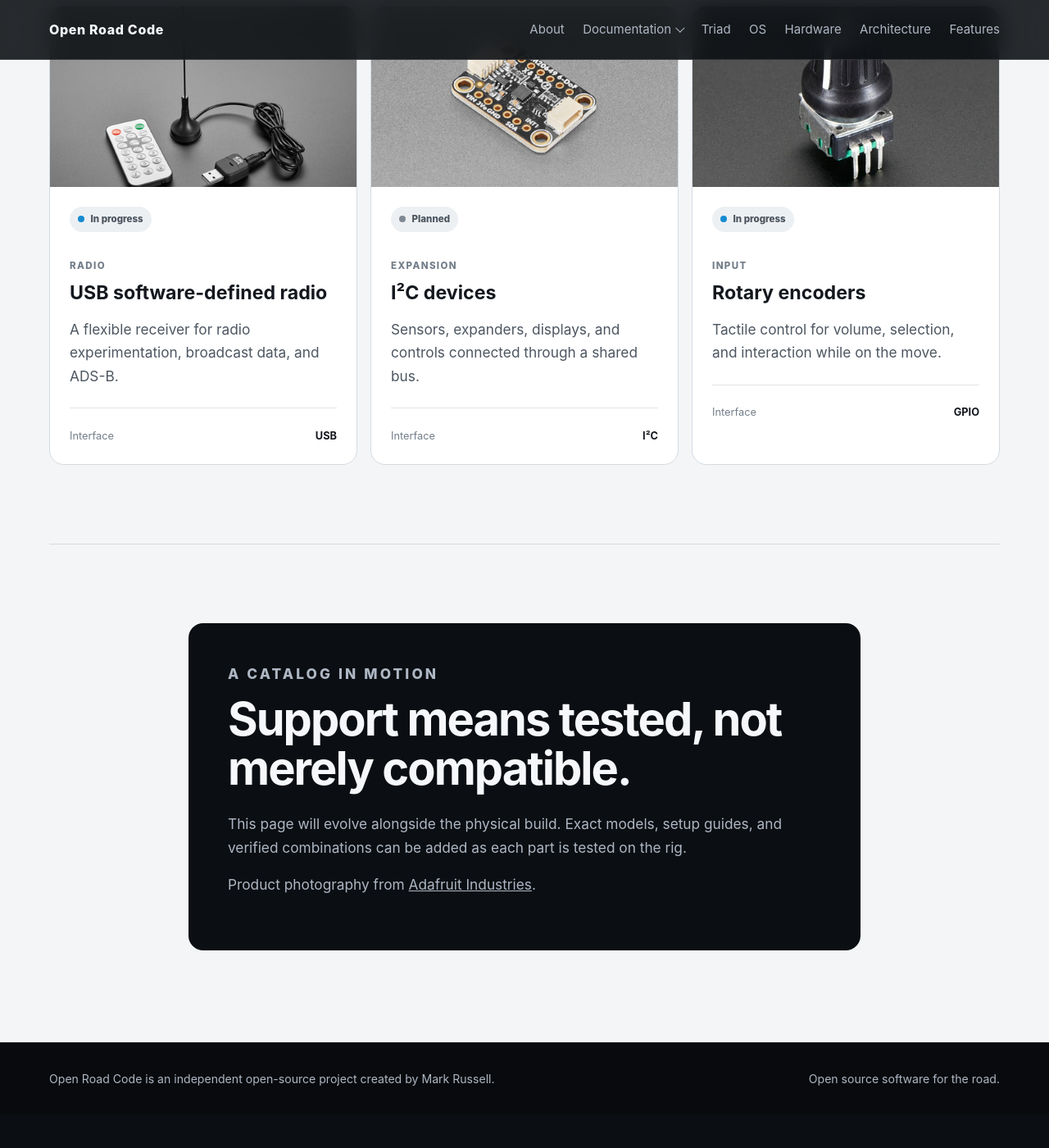
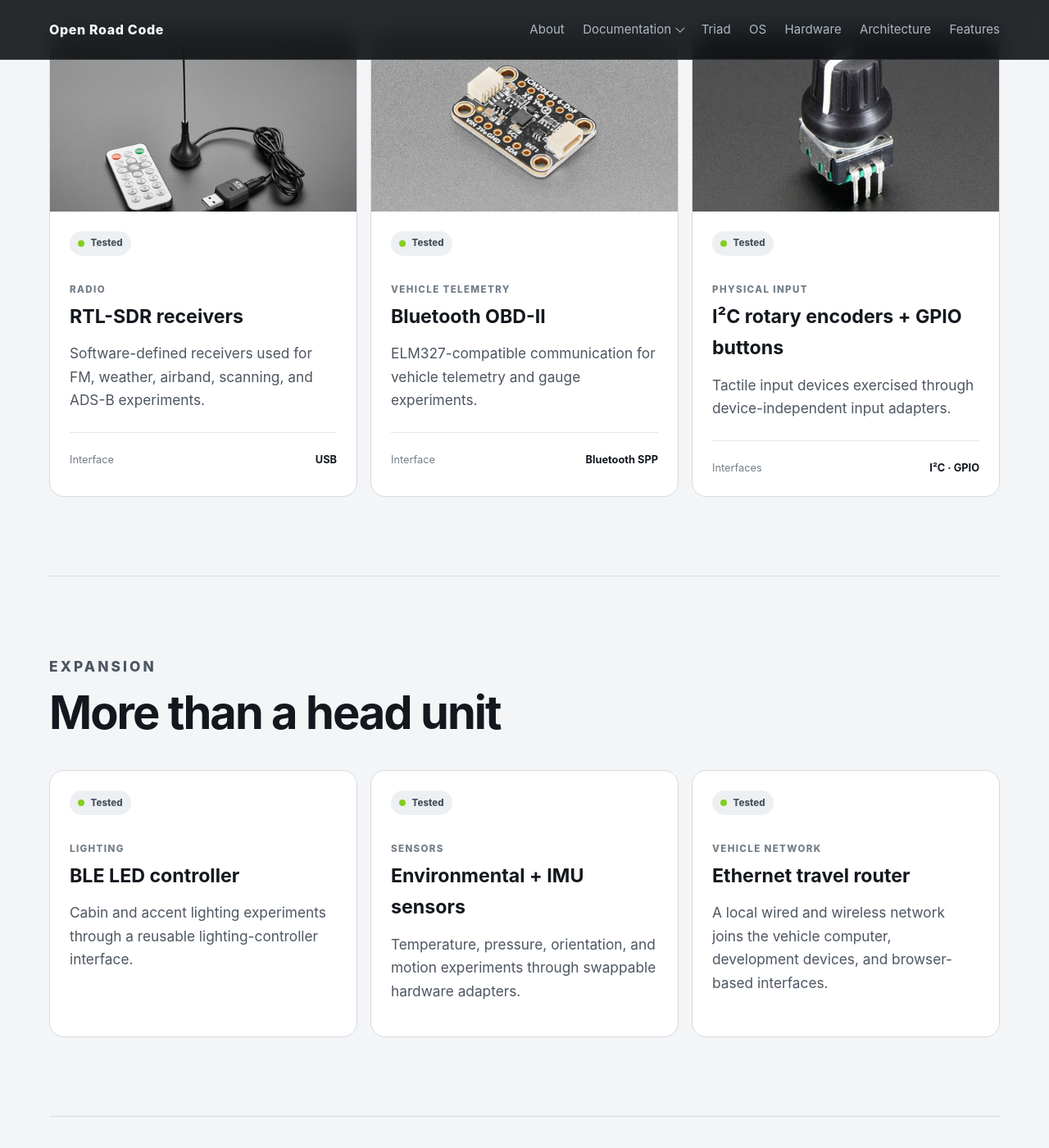
Before and after one commit to markisrt4/openroadcode-site, a Jekyll site: the page built from hardware.html, in a window 1280 px wide and 1400 px high, scrolled down 2838 px. Shown: the whole window at 82% size. Built offline with Jekyll 4.4.1, drawn with Linux system fonts in a browser that asks for light colours; before the commit the page ends 4197 px from its top, so only the background shows below that; some of the changed text lies outside the part shown.

Commit message:
Update hardware catalog status

```diff
--- a/hardware.html
+++ b/hardware.html
@@ -1,7 +1,7 @@
 ---
 layout: default
 title: Hardware
-description: Supported, in-progress, and planned hardware for Open Road Code.
+description: Reference and experimental hardware used with Open Road Code.
 permalink: /hardware/
 ---
 
@@ -10,10 +10,7 @@ permalink: /hardware/
     <p class="eyebrow">Hardware</p>
     <div class="hardware-hero__title">
       <h1>The parts that put code on the road.</h1>
-      <p>
-        A living catalog of the compute, display, positioning, radio, and
-        expansion hardware being explored with Open Road Code.
-      </p>
+      <p>A living catalog of compute, display, positioning, vehicle, radio, sensor, control, and network hardware exercised by Open Road Code.</p>
     </div>
   </div>
 </section>
@@ -27,143 +24,44 @@ permalink: /hardware/
     </div>
 
     <section class="hardware-group" id="compute">
-      <div class="hardware-group__heading">
-        <p class="section-label">Compute + display</p>
-        <h2>The core system</h2>
-      </div>
+      <div class="hardware-group__heading"><p class="section-label">Compute + display</p><h2>The core system</h2></div>
       <div class="hardware-card-grid">
-        <article class="hardware-card hardware-card--feature">
-          <div class="hardware-card__visual hardware-tile__media--compute" aria-hidden="true"></div>
-          <div class="hardware-card__body">
-            <span class="status-badge status-badge--progress">In progress</span>
-            <p class="hardware-card__category">Single-board computer</p>
-            <h3>Raspberry Pi 5</h3>
-            <p>Current-generation compute target for the OpenRoadCode OS image.</p>
-            <dl>
-              <div><dt>Interfaces</dt><dd>USB · GPIO · I²C · SPI · UART</dd></div>
-              <div><dt>OS target</dt><dd>raspberrypi5</dd></div>
-            </dl>
-          </div>
-        </article>
-
-        <article class="hardware-card">
-          <div class="hardware-card__visual hardware-tile__media--screen" aria-hidden="true"></div>
-          <div class="hardware-card__body">
-            <span class="status-badge status-badge--planned">Planned</span>
-            <p class="hardware-card__category">Display</p>
-            <h3>7-inch Pi touchscreen</h3>
-            <p>A compact touch interface for cockpit applications and development.</p>
-            <dl>
-              <div><dt>Interface</dt><dd>DSI · touch</dd></div>
-            </dl>
-          </div>
-        </article>
-
-        <article class="hardware-card">
-          <div class="hardware-card__visual hardware-tile__media--pi4" aria-hidden="true"></div>
-          <div class="hardware-card__body">
-            <span class="status-badge status-badge--progress">In progress</span>
-            <p class="hardware-card__category">Single-board computer</p>
-            <h3>Raspberry Pi 4</h3>
-            <p>A widely available 64-bit platform and initial OS build target.</p>
-            <dl>
-              <div><dt>OS target</dt><dd>raspberrypi4-64</dd></div>
-            </dl>
-          </div>
-        </article>
+        <article class="hardware-card hardware-card--feature"><div class="hardware-card__visual hardware-tile__media--compute" aria-hidden="true"></div><div class="hardware-card__body"><span class="status-badge status-badge--tested">Tested</span><p class="hardware-card__category">Single-board computer</p><h3>Raspberry Pi 5</h3><p>Primary reference computer for current vehicle integration, navigation, services, UI, and hardware experiments.</p><dl><div><dt>Interfaces</dt><dd>USB · GPIO · I²C · SPI · UART · PCIe</dd></div></dl></div></article>
+        <article class="hardware-card"><div class="hardware-card__visual hardware-tile__media--screen" aria-hidden="true"></div><div class="hardware-card__body"><span class="status-badge status-badge--tested">Tested</span><p class="hardware-card__category">Display</p><h3>Raspberry Pi Touch Display 2</h3><p>Primary touchscreen used for the in-vehicle carUi reference system.</p><dl><div><dt>Interface</dt><dd>DSI · touch</dd></div></dl></div></article>
+        <article class="hardware-card"><div class="hardware-card__visual hardware-tile__media--pi4" aria-hidden="true"></div><div class="hardware-card__body"><span class="status-badge status-badge--tested">Tested</span><p class="hardware-card__category">Single-board computer</p><h3>Raspberry Pi 4</h3><p>Secondary reference and bench-development platform.</p></div></article>
       </div>
     </section>
 
     <section class="hardware-group" id="positioning">
-      <div class="hardware-group__heading">
-        <p class="section-label">Positioning</p>
-        <h2>Know where the road leads</h2>
-      </div>
+      <div class="hardware-group__heading"><p class="section-label">Positioning + navigation</p><h2>Know where the road leads</h2></div>
       <div class="hardware-card-grid hardware-card-grid--two">
-        <article class="hardware-card">
-          <div class="hardware-card__visual hardware-tile__media--gps" aria-hidden="true"></div>
-          <div class="hardware-card__body">
-            <span class="status-badge status-badge--progress">In progress</span>
-            <p class="hardware-card__category">GPS receiver</p>
-            <h3>NMEA-compatible GPS</h3>
-            <p>Position, speed, heading, and time data through standard NMEA messages.</p>
-            <dl>
-              <div><dt>Interfaces</dt><dd>USB · UART</dd></div>
-            </dl>
-          </div>
-        </article>
-
-        <article class="hardware-card">
-          <div class="hardware-card__visual hardware-tile__media--antenna" aria-hidden="true"></div>
-          <div class="hardware-card__body">
-            <span class="status-badge status-badge--planned">Planned</span>
-            <p class="hardware-card__category">Antenna</p>
-            <h3>External GPS antenna</h3>
-            <p>Improved reception for installations where the compute hardware is enclosed.</p>
-          </div>
-        </article>
+        <article class="hardware-card"><div class="hardware-card__visual hardware-tile__media--gps" aria-hidden="true"></div><div class="hardware-card__body"><span class="status-badge status-badge--tested">Tested</span><p class="hardware-card__category">GNSS receiver</p><h3>USB GNSS / GPSD</h3><p>Position, speed, heading, altitude, and time through a provider-independent navigation interface.</p><dl><div><dt>Interface</dt><dd>USB · GPSD</dd></div></dl></div></article>
+        <article class="hardware-card"><div class="hardware-card__visual hardware-tile__media--antenna" aria-hidden="true"></div><div class="hardware-card__body"><span class="status-badge status-badge--tested">Tested</span><p class="hardware-card__category">Alternative source</p><h3>Browser geolocation</h3><p>Phone and browser positioning can feed the same navigation domain without requiring dedicated GNSS hardware.</p></div></article>
       </div>
     </section>
 
     <section class="hardware-group" id="radio">
-      <div class="hardware-group__heading">
-        <p class="section-label">Radio + expansion</p>
-        <h2>Listen, sense, and control</h2>
+      <div class="hardware-group__heading"><p class="section-label">Radio + vehicle I/O</p><h2>Listen, sense, and control</h2></div>
+      <div class="hardware-card-grid">
+        <article class="hardware-card hardware-card--feature"><div class="hardware-card__visual hardware-tile__media--sdr" aria-hidden="true"></div><div class="hardware-card__body"><span class="status-badge status-badge--tested">Tested</span><p class="hardware-card__category">Radio</p><h3>RTL-SDR receivers</h3><p>Software-defined receivers used for FM, weather, airband, scanning, and ADS-B experiments.</p><dl><div><dt>Interface</dt><dd>USB</dd></div></dl></div></article>
+        <article class="hardware-card"><div class="hardware-card__visual hardware-tile__media--i2c" aria-hidden="true"></div><div class="hardware-card__body"><span class="status-badge status-badge--tested">Tested</span><p class="hardware-card__category">Vehicle telemetry</p><h3>Bluetooth OBD-II</h3><p>ELM327-compatible communication for vehicle telemetry and gauge experiments.</p><dl><div><dt>Interface</dt><dd>Bluetooth SPP</dd></div></dl></div></article>
+        <article class="hardware-card"><div class="hardware-card__visual hardware-tile__media--controls" aria-hidden="true"></div><div class="hardware-card__body"><span class="status-badge status-badge--tested">Tested</span><p class="hardware-card__category">Physical input</p><h3>I²C rotary encoders + GPIO buttons</h3><p>Tactile input devices exercised through device-independent input adapters.</p><dl><div><dt>Interfaces</dt><dd>I²C · GPIO</dd></div></dl></div></article>
       </div>
+    </section>
+
+    <section class="hardware-group" id="expansion">
+      <div class="hardware-group__heading"><p class="section-label">Expansion</p><h2>More than a head unit</h2></div>
       <div class="hardware-card-grid">
-        <article class="hardware-card hardware-card--feature">
-          <div class="hardware-card__visual hardware-tile__media--sdr" aria-hidden="true"></div>
-          <div class="hardware-card__body">
-            <span class="status-badge status-badge--progress">In progress</span>
-            <p class="hardware-card__category">Radio</p>
-            <h3>USB software-defined radio</h3>
-            <p>A flexible receiver for radio experimentation, broadcast data, and ADS-B.</p>
-            <dl>
-              <div><dt>Interface</dt><dd>USB</dd></div>
-            </dl>
-          </div>
-        </article>
-
-        <article class="hardware-card">
-          <div class="hardware-card__visual hardware-tile__media--i2c" aria-hidden="true"></div>
-          <div class="hardware-card__body">
-            <span class="status-badge status-badge--planned">Planned</span>
-            <p class="hardware-card__category">Expansion</p>
-            <h3>I²C devices</h3>
-            <p>Sensors, expanders, displays, and controls connected through a shared bus.</p>
-            <dl>
-              <div><dt>Interface</dt><dd>I²C</dd></div>
-            </dl>
-          </div>
-        </article>
-
-        <article class="hardware-card">
-          <div class="hardware-card__visual hardware-tile__media--controls" aria-hidden="true"></div>
-          <div class="hardware-card__body">
-            <span class="status-badge status-badge--progress">In progress</span>
-            <p class="hardware-card__category">Input</p>
-            <h3>Rotary encoders</h3>
-            <p>Tactile control for volume, selection, and interaction while on the move.</p>
-            <dl>
-              <div><dt>Interface</dt><dd>GPIO</dd></div>
-            </dl>
-          </div>
-        </article>
+        <article class="hardware-card"><div class="hardware-card__body"><span class="status-badge status-badge--tested">Tested</span><p class="hardware-card__category">Lighting</p><h3>BLE LED controller</h3><p>Cabin and accent lighting experiments through a reusable lighting-controller interface.</p></div></article>
+        <article class="hardware-card"><div class="hardware-card__body"><span class="status-badge status-badge--tested">Tested</span><p class="hardware-card__category">Sensors</p><h3>Environmental + IMU sensors</h3><p>Temperature, pressure, orientation, and motion experiments through swappable hardware adapters.</p></div></article>
+        <article class="hardware-card"><div class="hardware-card__body"><span class="status-badge status-badge--tested">Tested</span><p class="hardware-card__category">Vehicle network</p><h3>Ethernet travel router</h3><p>A local wired and wireless network joins the vehicle computer, development devices, and browser-based interfaces.</p></div></article>
       </div>
     </section>
 
     <aside class="hardware-note">
-      <p class="section-label">A catalog in motion</p>
-      <h2>Support means tested, not merely compatible.</h2>
-      <p>
-        This page will evolve alongside the physical build. Exact models,
-        setup guides, and verified combinations can be added as each part is
-        tested on the rig.
-      </p>
-      <p class="hardware-photo-credit">
-        Product photography from
-        <a href="https://www.adafruit.com/" rel="noopener">Adafruit Industries</a>.
-      </p>
+      <p class="section-label">A catalog in motion</p><h2>Support means exercised, not merely theoretically compatible.</h2>
+      <p>The reference build changes as interfaces mature and new hardware is tested. Open Road Code is intentionally designed so another adapter can replace a device without forcing application code to understand the substitution.</p>
+      <p class="hardware-photo-credit">Product photography from <a href="https://www.adafruit.com/" rel="noopener">Adafruit Industries</a>.</p>
     </aside>
   </div>
 </section>
```
